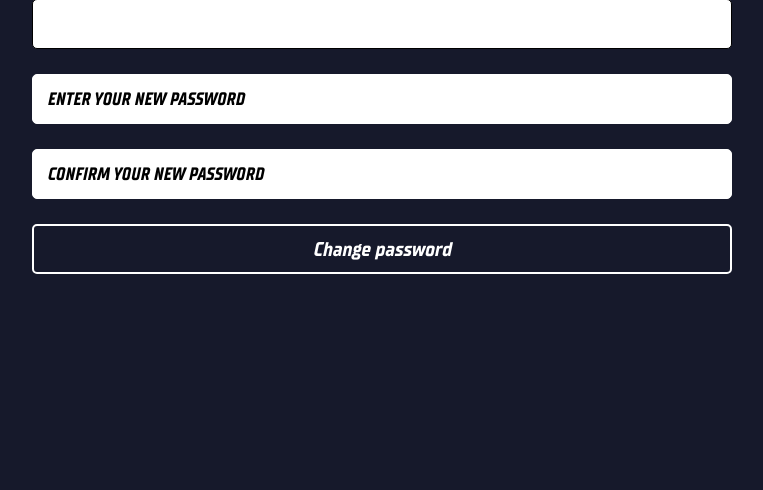
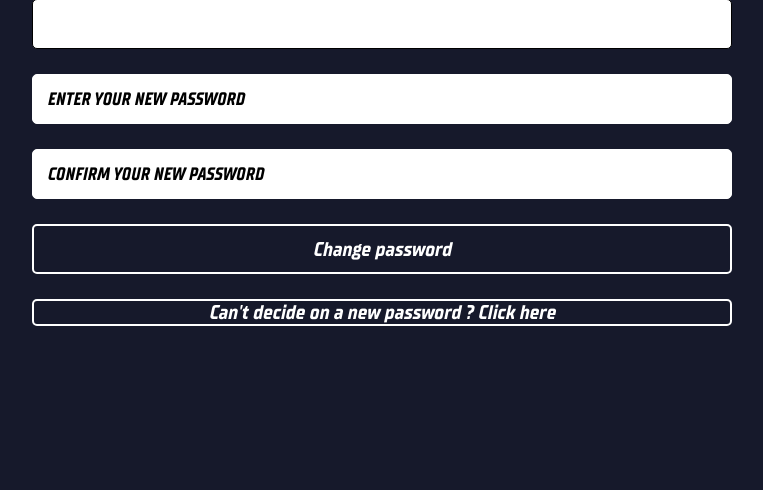
Before and after one commit to esig-ge/weba-2021-fdslvl, a Django app: page /change_password/ in a window 1280 px wide. Shown: the part 306-796 px from the top of the page, without its empty margins (258-1021 px from the left). Run offline with Django 3.2, Linux system fonts and the light colour scheme; the visitor is signed in with stand-in values (Sample User, id 1).

Commit message:
Modification HTML
Préparation du fichier HTML avec nommage des futures fonctions javascript pas encore créées.

A savoir :
- showOnClick()
- getPassword()

```diff
--- a/EDW_Academy/apps/userprofile/templates/change_password.html
+++ b/EDW_Academy/apps/userprofile/templates/change_password.html
@@ -17,12 +17,12 @@
             </div>
 
             <div class="input-field">
-                {{ form.new_password1}}
+                {{ form.new_password1 }}
                 <label>ENTER YOUR NEW PASSWORD</label>
             </div>
 
             <div class="input-field">
-                {{ form.new_password2}}
+                {{ form.new_password2 }}
                 <label>CONFIRM YOUR NEW PASSWORD</label>
             </div>
 
@@ -30,11 +30,23 @@
                 <button type="submit">Change password</button>
             </div>
         </form>
+        <div class="buttonpswrd">
+            <button id="show" onclick="showOnClick()">Can't decide on a new password ? Click here</button>
         </div>
+        <div class="input-field" id="inputcontainer" style="display:none">
+            <br>
+            <br>
+            <div id="generator">
+                <input type="text" placeholder="Your password will generate here" id="password" readonly="">
+                <br>
+                <br>
+                <button onclick="getPassword();" id="btn">Generate random password</button>
+            </div>
+        </div>
+    </div>
+
 {% endblock %}
 
 {% block scripts %}
-<script>
 
-</script>
 {% endblock %}
```
Lines whose indentation alone changed are shown as unchanged.
